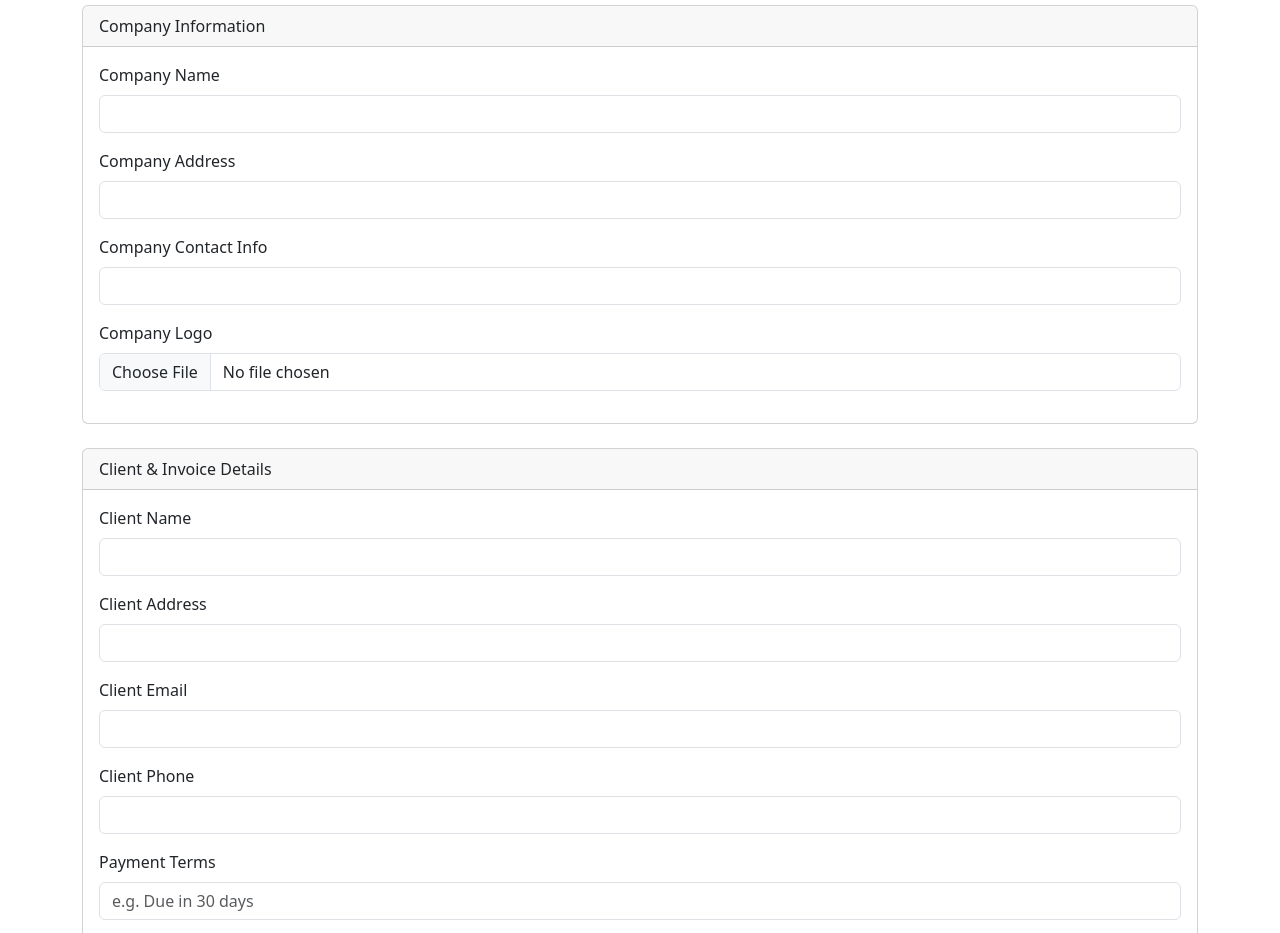
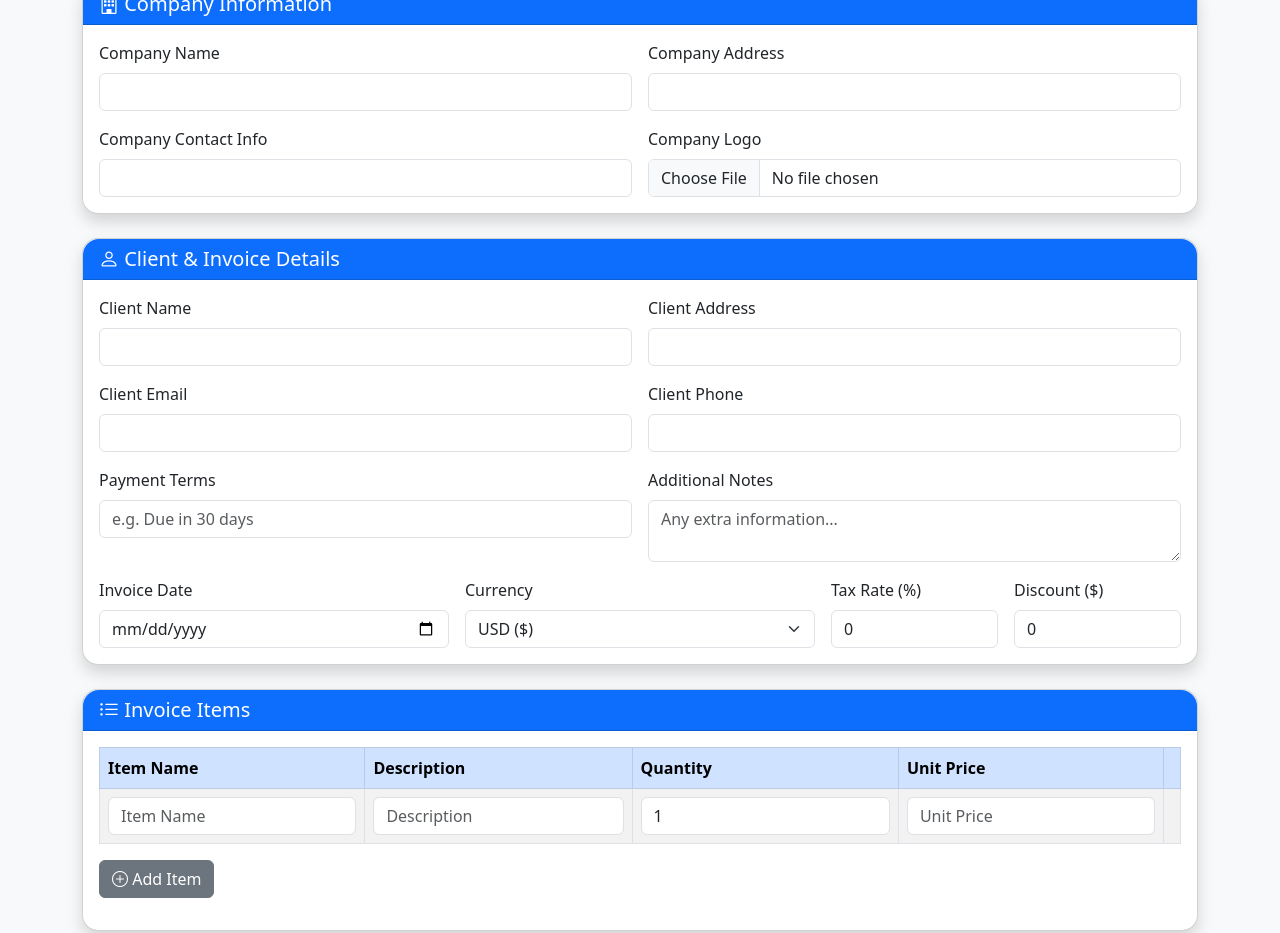
Before and after one commit to Subhan696/Invoice-Generator, a website: page public/index.html in a window 1280 px wide. Shown: the part 115-1048 px from the top of the page. Drawn offline with nearby package versions, Linux system fonts and the light colour scheme.

Commit message:
Initial changes

```diff
--- a/public/index.html
+++ b/public/index.html
@@ -5,62 +5,74 @@
   <title>Invoice Generator</title>
   <link rel="stylesheet" href="https://cdn.jsdelivr.net/npm/bootstrap@5.3.0/dist/css/bootstrap.min.css">
 </head>
-<body class="container py-5">
-  <h1 class="mb-4">Invoice Generator</h1>
+<body class="bg-light">
+  <nav class="navbar navbar-dark bg-primary mb-5 rounded-bottom shadow">
+    <div class="container-fluid">
+      <span class="navbar-brand mb-0 h1"><i class="bi bi-receipt"></i> Invoice Generator</span>
+    </div>
+  </nav>
+  <div class="container">
     <form id="invoiceForm" enctype="multipart/form-data">
-    <div class="card mb-4">
-      <div class="card-header">Company Information</div>
+      <div class="card mb-4 shadow rounded-4">
+        <div class="card-header bg-primary text-white rounded-top-4">
+          <h5 class="mb-0"><i class="bi bi-building"></i> Company Information</h5>
+        </div>
         <div class="card-body">
-        <div class="mb-3">
+          <div class="row g-3">
+            <div class="col-md-6">
               <label for="companyName" class="form-label">Company Name</label>
               <input type="text" class="form-control" id="companyName" name="companyName" required>
             </div>
-        <div class="mb-3">
+            <div class="col-md-6">
               <label for="companyAddress" class="form-label">Company Address</label>
               <input type="text" class="form-control" id="companyAddress" name="companyAddress" required>
             </div>
-        <div class="mb-3">
+            <div class="col-md-6">
               <label for="companyContact" class="form-label">Company Contact Info</label>
               <input type="text" class="form-control" id="companyContact" name="companyContact" required>
             </div>
-        <div class="mb-3">
+            <div class="col-md-6">
               <label for="logo" class="form-label">Company Logo</label>
               <input type="file" class="form-control" id="logo" name="logo" accept="image/*">
             </div>
           </div>
         </div>
-    <div class="card mb-4">
-      <div class="card-header">Client & Invoice Details</div>
+      </div>
+      <div class="card mb-4 shadow rounded-4">
+        <div class="card-header bg-primary text-white rounded-top-4">
+          <h5 class="mb-0"><i class="bi bi-person"></i> Client & Invoice Details</h5>
+        </div>
         <div class="card-body">
-        <div class="mb-3">
+          <div class="row g-3">
+            <div class="col-md-6">
               <label for="client" class="form-label">Client Name</label>
               <input type="text" class="form-control" id="client" name="client" required>
             </div>
-        <div class="mb-3">
+            <div class="col-md-6">
               <label for="clientAddress" class="form-label">Client Address</label>
               <input type="text" class="form-control" id="clientAddress" name="clientAddress">
             </div>
-        <div class="mb-3">
+            <div class="col-md-6">
               <label for="clientEmail" class="form-label">Client Email</label>
               <input type="email" class="form-control" id="clientEmail" name="clientEmail">
             </div>
-        <div class="mb-3">
+            <div class="col-md-6">
               <label for="clientPhone" class="form-label">Client Phone</label>
               <input type="text" class="form-control" id="clientPhone" name="clientPhone">
             </div>
-        <div class="mb-3">
+            <div class="col-md-6">
               <label for="paymentTerms" class="form-label">Payment Terms</label>
               <input type="text" class="form-control" id="paymentTerms" name="paymentTerms" placeholder="e.g. Due in 30 days">
             </div>
-        <div class="mb-3">
+            <div class="col-md-6">
               <label for="notes" class="form-label">Additional Notes</label>
               <textarea class="form-control" id="notes" name="notes" rows="2" placeholder="Any extra information..."></textarea>
             </div>
-        <div class="mb-3">
+            <div class="col-md-4">
               <label for="invoiceDate" class="form-label">Invoice Date</label>
               <input type="date" class="form-control" id="invoiceDate" name="invoiceDate" required>
             </div>
-        <div class="mb-3">
+            <div class="col-md-4">
               <label for="currency" class="form-label">Currency</label>
               <select class="form-select" id="currency" name="currency" required>
                 <option value="$">USD ($)</option>
@@ -72,23 +84,25 @@
                 <option value="A$">AUD (A$)</option>
               </select>
             </div>
-        <div class="row mb-3">
-          <div class="col">
+            <div class="col-md-2">
               <label for="taxRate" class="form-label">Tax Rate (%)</label>
               <input type="number" class="form-control" id="taxRate" name="taxRate" min="0" step="0.01" value="0">
             </div>
-          <div class="col">
+            <div class="col-md-2">
               <label for="discount" class="form-label">Discount ($)</label>
               <input type="number" class="form-control" id="discount" name="discount" min="0" step="0.01" value="0">
             </div>
           </div>
         </div>
       </div>
-    <div class="card mb-4">
-      <div class="card-header">Invoice Items</div>
+      <div class="card mb-4 shadow rounded-4">
+        <div class="card-header bg-primary text-white rounded-top-4">
+          <h5 class="mb-0"><i class="bi bi-list-ul"></i> Invoice Items</h5>
+        </div>
         <div class="card-body">
-        <table class="table table-bordered align-middle mb-3" id="itemsTable">
-          <thead class="table-light">
+          <div class="table-responsive">
+            <table class="table table-bordered table-striped table-hover align-middle rounded" id="itemsTable">
+              <thead class="table-primary">
                 <tr>
                   <th>Item Name</th>
                   <th>Description</th>
@@ -103,16 +117,21 @@
                   <td><input type="text" class="form-control" placeholder="Description"></td>
                   <td><input type="number" class="form-control" placeholder="Quantity" min="1" value="1" required></td>
                   <td><input type="number" class="form-control" placeholder="Unit Price" min="0" step="0.01" required></td>
-              <td><button type="button" class="btn btn-danger btn-sm remove-item">Remove</button></td>
+                  <td></td>
                 </tr>
               </tbody>
             </table>
-        <button type="button" class="btn btn-secondary mb-3" id="addItem">Add Item</button>
+          </div>
+          <button type="button" class="btn btn-secondary mb-3" id="addItem"><i class="bi bi-plus-circle"></i> Add Item</button>
         </div>
       </div>
-    <button type="submit" class="btn btn-primary">Generate Invoice</button>
+      <div class="d-grid gap-2 mb-5">
+        <button type="submit" class="btn btn-primary btn-lg shadow"><i class="bi bi-file-earmark-arrow-down"></i> Generate Invoice</button>
+      </div>
     </form>
     <div id="downloadLink" class="mt-4"></div>
+  </div>
+  <link rel="stylesheet" href="https://cdn.jsdelivr.net/npm/bootstrap-icons@1.11.1/font/bootstrap-icons.css">
   <script>
     document.getElementById('addItem').onclick = function() {
       const itemsTbody = document.getElementById('items');
@@ -122,7 +141,7 @@
         <td><input type="text" class="form-control" placeholder="Description"></td>
         <td><input type="number" class="form-control" placeholder="Quantity" min="1" value="1" required></td>
         <td><input type="number" class="form-control" placeholder="Unit Price" min="0" step="0.01" required></td>
-        <td><button type="button" class="btn btn-danger btn-sm remove-item">Remove</button></td>
+        <td><button type="button" class="btn btn-danger btn-sm remove-item"><i class="bi bi-trash"></i></button></td>
       `;
       itemsTbody.appendChild(row);
       row.querySelector('.remove-item').onclick = function() {
@@ -133,7 +152,7 @@
     document.querySelectorAll('#items tr').forEach(row => {
       if (!row.querySelector('.remove-item') && row !== document.querySelector('#items tr')) {
         const td = document.createElement('td');
-        td.innerHTML = '<button type="button" class="btn btn-danger btn-sm remove-item">Remove</button>';
+        td.innerHTML = '<button type="button" class="btn btn-danger btn-sm remove-item"><i class="bi bi-trash"></i></button>';
         row.appendChild(td);
         td.querySelector('.remove-item').onclick = function() {
           row.remove();
@@ -173,7 +192,7 @@
       });
       const data = await res.json();
       document.getElementById('downloadLink').innerHTML =
-        `<a href="${data.url}" class="btn btn-success" download>Download Invoice PDF</a>`;
+        `<a href="${data.url}" class="btn btn-success btn-lg mt-3" download><i class="bi bi-download"></i> Download Invoice PDF</a>`;
     };
   </script>
 </body>
```
Lines whose indentation alone changed are shown as unchanged.
